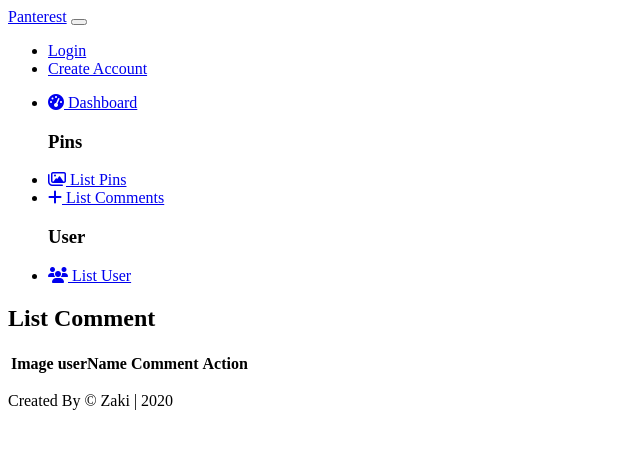
After one commit to ZakiRx/pinterest, a Symfony app: template templates/Admin/comment/index.html.twig in a window 1280 px wide. The commit adds this page. Shown: the top 449 px of the page, without its empty margins (0-640 px from the left). Run offline with Twig, Linux system fonts and the light colour scheme; the template is opened without the code that fills it, so the values that code supplies are empty; some libraries are stand-ins or nearby versions.

Commit message:
add list comment to admin dashboard and add some change to controller comment

```diff
--- a/assets/js/app.js
+++ b/assets/js/app.js
@@ -28,7 +28,7 @@ $('#addComment').bind('submit',function(e) {
     let comment = $(".input-comment").val();
     const url=$("#url").val();
     axios.post(url,{'comment' : comment}).then(function (response){
-        if(response.status=="200"){
+        if(response.status==="200"){
             $(".list-comment").append('<div class="comment"><div class="d-flex"><img src="/images/pins/5ad68890d7289-thumb900-5f87834d446a6911649320.jpg" class="rounded-circle mr-1" alt="" width="42px" height="42px"> <p class="content" >'+comment+'</p>  </div>   <small class="date-comment">'+response.data.createdAt +'</small> </div>');
             $(".input-comment").val("")
         }
--- a/package.json
+++ b/package.json
@@ -1,6 +1,6 @@
 {
     "devDependencies": {
-        "@symfony/webpack-encore": "^0.30.0",
+        "@symfony/webpack-encore": "^0.31.0",
         "axios": "^0.21.0",
         "bootstrap": "^4.5.2",
         "core-js": "^3.0.0",
--- a/src/Controller/Admin/PinController.php
+++ b/src/Controller/Admin/PinController.php
@@ -75,8 +75,10 @@ class PinController extends AbstractController
                     if(in_array("ROLE_ADMIN" , $this->getUser()->getRoles())){
                         $pin->setApproved(1);
 
-                    }else
+                    }
+                    else
                     $pin->setApproved(0);
+
                     $this->em->persist($pin);
                     $this->em->flush();
                     $this->addFlash("success", "Pin Has Been Added Wait Confirm Your Pin By Moderator ");
--- a/src/DataFixtures/AppFixtures.php
+++ b/src/DataFixtures/AppFixtures.php
@@ -53,8 +53,9 @@ class AppFixtures extends Fixture
             $pin = new Pin();
             $pin->setTitle("Pin".$i);
             $pin->setDescription($this->faker->text(500));
-            $pin->setApproved(0);
-            $pin->setUser($this->users[rand(0,20)]);
+            $pin->setApproved(1);
+            $pin->setImageName("https://picsum.photos/id/1".$i."/700/700");
+            $pin->setUser($this->users[rand(0,19)]);
             $manager->persist($pin);
             $this->pins[]=$pin;
 
--- a/src/Entity/Pin.php
+++ b/src/Entity/Pin.php
@@ -36,7 +36,7 @@ class Pin
     /**
      * @ORM\Column(type="text")
      * @Assert\NotBlank()
-     * @Assert\Length(min="3",max="20")
+     * @Assert\Length(min="3",max="500")
 
      */
     private $description;
--- a/src/Entity/User.php
+++ b/src/Entity/User.php
@@ -62,6 +62,7 @@ class User implements UserInterface
 
     /**
      * @ORM\OneToMany(targetEntity=Pin::class, mappedBy="user", orphanRemoval=true)
+     * @ORM\OrderBy({"id" = "DESC"})
      */
     private $pins;
 
@@ -77,6 +78,7 @@ class User implements UserInterface
 
     /**
      * @ORM\OneToMany(targetEntity=Comment::class, mappedBy="userid", orphanRemoval=true)
+     * @ORM\OrderBy({"id" = "DESC"})
      */
     private $comments;
 
@@ -268,6 +270,7 @@ class User implements UserInterface
      */
     public function getComments(): Collection
     {
+
         return $this->comments;
     }
 
--- /dev/null
+++ b/templates/Admin/comment/index.html.twig
@@ -0,0 +1,40 @@
+{% extends 'Admin/dashboard.html.twig' %}
+
+{% block title 'List Comment' %}
+
+{% block body %}
+    <h2 class="text-center mb-3"> List Comment</h2>
+
+    {% include('layout/partials/_flashe_messages.html.twig') %}
+    <div class="row list-user">
+        <table class="table table-bordered table-striped users">
+
+            <thead>
+            <th>Image</th>
+            <th>userName</th>
+            <th>Comment</th>
+            <th>Action</th>
+            </thead>
+            <tbody>
+            {% for comment in comments %}
+                <tr>
+                    <td>#</td>
+                    <td>{{ comment.Userid.username }}</td>
+                    <td>{{ comment.comment }} </td>
+                    <td>
+                        <form onsubmit="return confirm('Are you sure ?');" method="post" action="{{ path('delete_comment',{id:comment.id}) }}" class="d-inline">
+                            <input type="hidden" name="_method" value="DELETE">
+                            <input type="hidden" name="_token" value="{{ csrf_token("comment_"~comment.id) }}">
+                            <input type="submit" class="border-0 btn btn-danger" value="Delete">
+                        </form>
+                    </td>
+
+                </tr>
+
+            {% endfor %}
+            </tbody>
+        </table>
+    </div>
+
+
+{% endblock %}
--- a/templates/Admin/dashboard.html.twig
+++ b/templates/Admin/dashboard.html.twig
@@ -21,15 +21,15 @@
                       </li>
                       <h3>Pins</h3>
                       <li class="nav-item">
-                           <a href="{{ path('admin_pins_index') }}" class="nav-link"> <i class="far fa-images mr-2"></i> My Pins</a>
+                           <a href="{{ path('admin_pins_index') }}" class="nav-link"> <i class="far fa-images mr-2"></i> List Pins</a>
 
                       </li>
                       <li class="nav-item">
-                          <a href="{{ path('create_pin') }}" class="nav-link"><i class="fas fa-plus mr-2"></i> My Comments</a>
+                          <a href="{{ path('admin_comments') }}" class="nav-link"><i class="fas fa-plus mr-2"></i> List Comments</a>
                       </li>
                       <h3>User</h3>
                       <li class="nav-item">
-                          <a href="{{ path('admin_users') }}" class="nav-link"> <i class="fas fa-users mr-2"></i> Setting </a>
+                          <a href="{{ path('admin_users') }}" class="nav-link"> <i class="fas fa-users mr-2"></i> List User </a>
                       </li>
 
                   </ul>
--- a/templates/pin/edit.html.twig
+++ b/templates/pin/edit.html.twig
@@ -6,7 +6,7 @@
 <h2 class="text-center mb-3"> Edit Pin</h2>
 <div class="row form-pin">
     <div class="col-md-6 mx-auto">
-        {{ include('Admin/pin/_form.html.twig',{textButton:"Edit"}) }}
+        {{ include('pin/_form.html.twig',{textButton:"Edit"}) }}
 
     </div>
 </div>
--- a/templates/pin/new.html.twig
+++ b/templates/pin/new.html.twig
@@ -6,7 +6,7 @@
     <h2 class="text-center mb-3"> New Pin</h2>
     <div class="row form-pin">
         <div class="col-md-6 mx-auto">
-            {{ include('Admin/pin/_form.html.twig',{textButton:"Create"}) }}
+            {{ include('pin/_form.html.twig',{textButton:"Create"}) }}
         </div>
     </div>
 {% endblock %}
```
Also changed, not shown: assets/scss/dashboard.scss (+34 -4 lines), src/Controller/Admin/CommentController.php (+23 -11 lines), templates/pin/index.html.twig (+7 -3 lines), templates/pin/show.html.twig (+10 -5 lines), templates/user/index.html.twig (+4 -4 lines), package-lock.json, public/images/pins/city4-5fafffcedce9b520476783.jpg (added), public/images/pins/city8-5fafff44bf0a2153511923.jpg (added), public/images/pins/landwater12-5faffe330ce82471488529.jpg (added), 1 other file.
